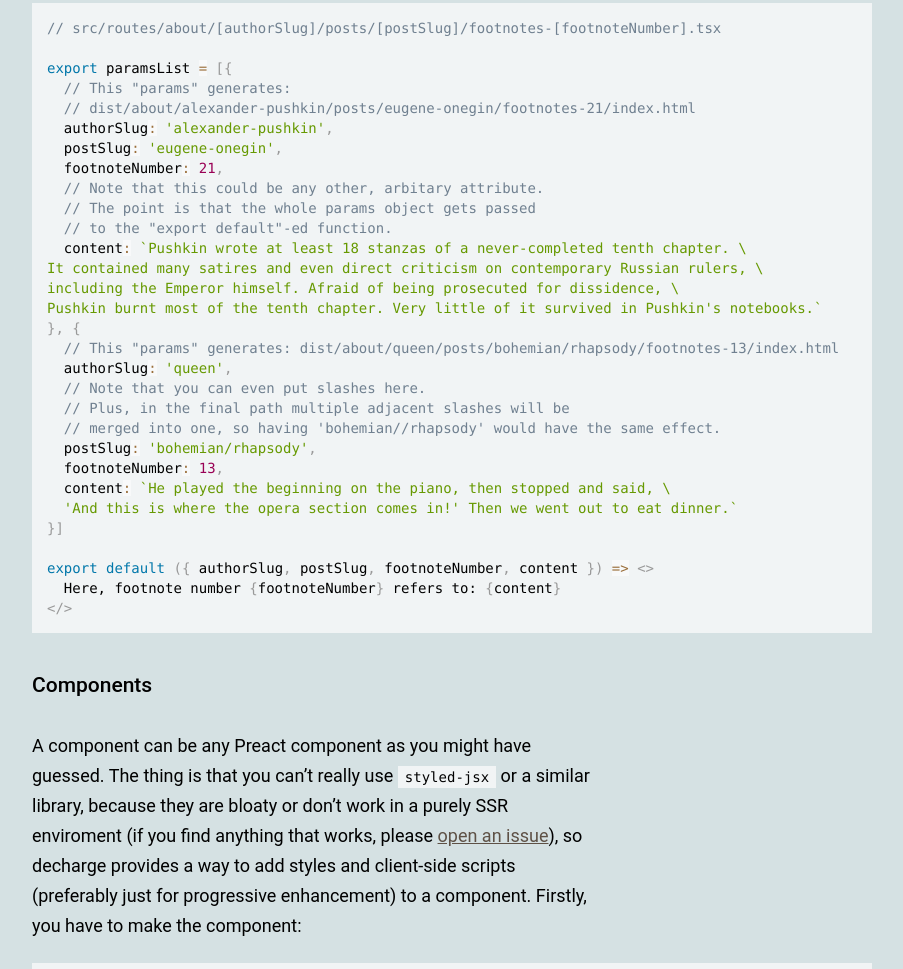
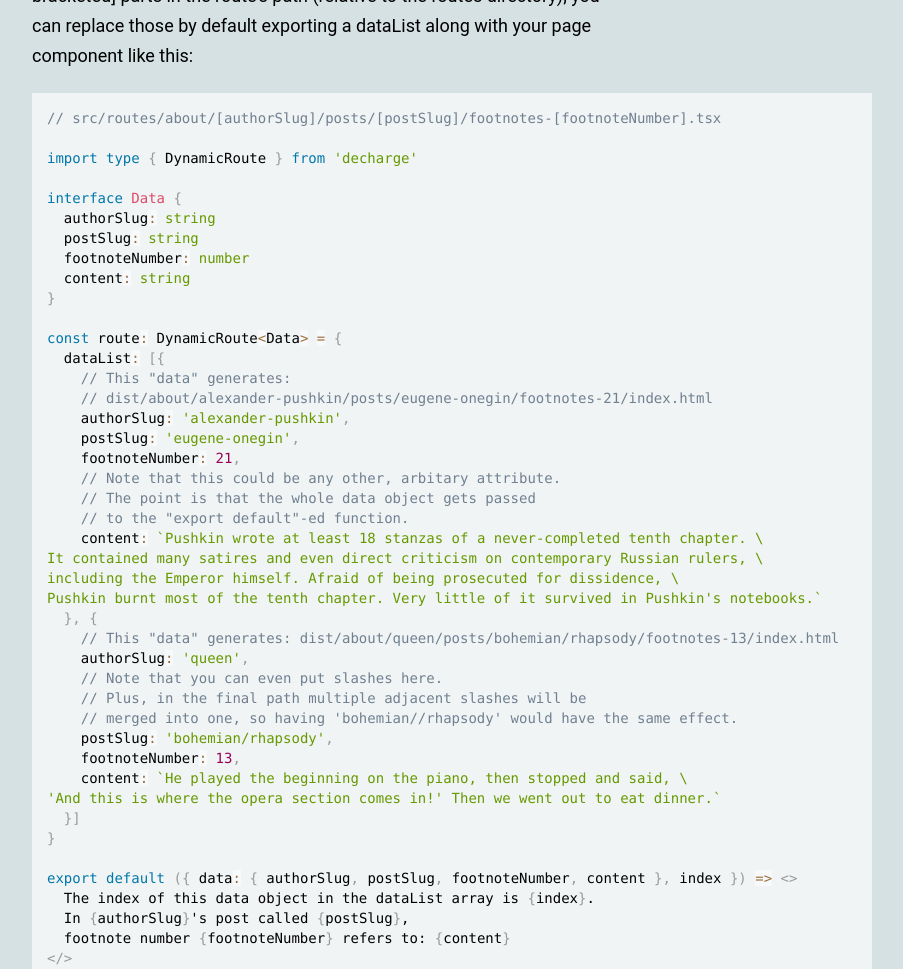
Before and after one commit to trustedtomato/decharge, a plain HTML site: page index.html in a window 1280 px wide. Shown: the part 2352-3321 px from the top of the page, without its empty margins (38-941 px from the left). Drawn offline with Linux system fonts and the light colour scheme.

Commit message:
deploy: bd5415f5c31aac6367e1afb595bd2acce65e6301

```diff
--- a/index.html
+++ b/index.html
@@ -11,23 +11,33 @@
     Hello World!
   </span><span class="token tag"><span class="token tag"><span class="token punctuation">&lt;/</span>body</span><span class="token punctuation">></span></span><span class="token plain-text">
 </span><span class="token tag"><span class="token tag"><span class="token punctuation">&lt;/</span>html</span><span class="token punctuation">></span></span><span class="token plain-text">
-</span></code></pre><p>You can use any “export default”-ed Preact component as route (because the route will be rendered using Preact), but using tsx is the easiest way to define one.<h4 id=docs-dynamic-routing-routes-outputting-multiple-pages tabindex=-1><a href=#docs-dynamic-routing-routes-outputting-multiple-pages class=header-anchor>Dynamic routing = routes outputting multiple pages</a></h4><p>You can have route paths like <code>about/[author].tsx</code> or even <code>about/[author]/posts/[postSlug]/appendix-[appendixNumber].tsx</code> (this should be familiar to Next.js users). So, when there are [square bracketed] parts in the route’s path (relative to the routes directory), you can replace those using an additional export called <code>paramsList</code>.<pre><code class="block language-tsx"><span class="token comment">// src/routes/about/[authorSlug]/posts/[postSlug]/footnotes-[footnoteNumber].tsx</span>
+</span></code></pre><p>You can use any “export default”-ed Preact component as route (because the route will be rendered using Preact), but using tsx is the easiest way to define one. For absolute type safety, you can annotate your route with <code>SimpleRoute</code>, which can imported from the decharge package.<h4 id=docs-dynamic-routing-routes-outputting-multiple-pages tabindex=-1><a href=#docs-dynamic-routing-routes-outputting-multiple-pages class=header-anchor>Dynamic routing = routes outputting multiple pages</a></h4><p>You can have route paths like <code>about/[author].tsx</code> or even <code>about/[author]/posts/[postSlug]/appendix-[appendixNumber].tsx</code> (this should be familiar to Next.js users). So, when there are [square bracketed] parts in the route’s path (relative to the routes directory), you can replace those by default exporting a dataList along with your page component like this:<pre><code class="block language-tsx"><span class="token comment">// src/routes/about/[authorSlug]/posts/[postSlug]/footnotes-[footnoteNumber].tsx</span>
 
-<span class="token keyword">export</span> paramsList <span class="token operator">=</span> <span class="token punctuation">[</span><span class="token punctuation">{</span>
-  <span class="token comment">// This "params" generates:</span>
+<span class="token keyword">import</span> <span class="token keyword">type</span> <span class="token punctuation">{</span> DynamicRoute <span class="token punctuation">}</span> <span class="token keyword">from</span> <span class="token string">'decharge'</span>
+
+<span class="token keyword">interface</span> <span class="token class-name">Data</span> <span class="token punctuation">{</span>
+  authorSlug<span class="token operator">:</span> <span class="token builtin">string</span>
+  postSlug<span class="token operator">:</span> <span class="token builtin">string</span>
+  footnoteNumber<span class="token operator">:</span> <span class="token builtin">number</span>
+  content<span class="token operator">:</span> <span class="token builtin">string</span>
+<span class="token punctuation">}</span>
+
+<span class="token keyword">const</span> route<span class="token operator">:</span> DynamicRoute<span class="token operator">&lt;</span>Data<span class="token operator">></span> <span class="token operator">=</span> <span class="token punctuation">{</span>
+  dataList<span class="token operator">:</span> <span class="token punctuation">[</span><span class="token punctuation">{</span>
+    <span class="token comment">// This "data" generates:</span>
     <span class="token comment">// dist/about/alexander-pushkin/posts/eugene-onegin/footnotes-21/index.html</span>
     authorSlug<span class="token operator">:</span> <span class="token string">'alexander-pushkin'</span><span class="token punctuation">,</span>
     postSlug<span class="token operator">:</span> <span class="token string">'eugene-onegin'</span><span class="token punctuation">,</span>
     footnoteNumber<span class="token operator">:</span> <span class="token number">21</span><span class="token punctuation">,</span>
     <span class="token comment">// Note that this could be any other, arbitary attribute.</span>
-  <span class="token comment">// The point is that the whole params object gets passed</span>
+    <span class="token comment">// The point is that the whole data object gets passed</span>
     <span class="token comment">// to the "export default"-ed function.</span>
     content<span class="token operator">:</span> <span class="token template-string"><span class="token string template-punctuation">`</span><span class="token string">Pushkin wrote at least 18 stanzas of a never-completed tenth chapter. \
 It contained many satires and even direct criticism on contemporary Russian rulers, \
 including the Emperor himself. Afraid of being prosecuted for dissidence, \
 Pushkin burnt most of the tenth chapter. Very little of it survived in Pushkin's notebooks.</span><span class="token string template-punctuation">`</span></span>
   <span class="token punctuation">}</span><span class="token punctuation">,</span> <span class="token punctuation">{</span>
-  <span class="token comment">// This "params" generates: dist/about/queen/posts/bohemian/rhapsody/footnotes-13/index.html</span>
+    <span class="token comment">// This "data" generates: dist/about/queen/posts/bohemian/rhapsody/footnotes-13/index.html</span>
     authorSlug<span class="token operator">:</span> <span class="token string">'queen'</span><span class="token punctuation">,</span>
     <span class="token comment">// Note that you can even put slashes here.</span>
     <span class="token comment">// Plus, in the final path multiple adjacent slashes will be</span>
@@ -37,9 +47,12 @@ Pushkin burnt most of the tenth chapter. Very little of it survived in Pushkin's
     content<span class="token operator">:</span> <span class="token template-string"><span class="token string template-punctuation">`</span><span class="token string">He played the beginning on the piano, then stopped and said, \
 'And this is where the opera section comes in!' Then we went out to eat dinner.</span><span class="token string template-punctuation">`</span></span>
   <span class="token punctuation">}</span><span class="token punctuation">]</span>
+<span class="token punctuation">}</span>
 
-<span class="token keyword">export</span> <span class="token keyword">default</span> <span class="token punctuation">(</span><span class="token parameter"><span class="token punctuation">{</span> authorSlug<span class="token punctuation">,</span> postSlug<span class="token punctuation">,</span> footnoteNumber<span class="token punctuation">,</span> content <span class="token punctuation">}</span></span><span class="token punctuation">)</span> <span class="token operator">=></span> <span class="token tag"><span class="token tag"><span class="token punctuation">&lt;</span></span><span class="token punctuation">></span></span><span class="token plain-text">
-  Here, footnote number </span><span class="token punctuation">{</span>footnoteNumber<span class="token punctuation">}</span><span class="token plain-text"> refers to: </span><span class="token punctuation">{</span>content<span class="token punctuation">}</span><span class="token plain-text">
+<span class="token keyword">export</span> <span class="token keyword">default</span> <span class="token punctuation">(</span><span class="token parameter"><span class="token punctuation">{</span> data<span class="token operator">:</span> <span class="token punctuation">{</span> authorSlug<span class="token punctuation">,</span> postSlug<span class="token punctuation">,</span> footnoteNumber<span class="token punctuation">,</span> content <span class="token punctuation">}</span><span class="token punctuation">,</span> index <span class="token punctuation">}</span></span><span class="token punctuation">)</span> <span class="token operator">=></span> <span class="token tag"><span class="token tag"><span class="token punctuation">&lt;</span></span><span class="token punctuation">></span></span><span class="token plain-text">
+  The index of this data object in the dataList array is </span><span class="token punctuation">{</span>index<span class="token punctuation">}</span><span class="token plain-text">.
+  In </span><span class="token punctuation">{</span>authorSlug<span class="token punctuation">}</span><span class="token plain-text">'s post called </span><span class="token punctuation">{</span>postSlug<span class="token punctuation">}</span><span class="token plain-text">,
+  footnote number </span><span class="token punctuation">{</span>footnoteNumber<span class="token punctuation">}</span><span class="token plain-text"> refers to: </span><span class="token punctuation">{</span>content<span class="token punctuation">}</span><span class="token plain-text">
 </span><span class="token tag"><span class="token tag"><span class="token punctuation">&lt;/</span></span><span class="token punctuation">></span></span>
 </code></pre><h3 id=docs-components tabindex=-1><a href=#docs-components class=header-anchor>Components</a></h3><p>A component can be any Preact component as you might have guessed. The thing is that you can’t really use <code>styled-jsx</code> or a similar library, because they are bloaty or don’t work in a purely SSR enviroment (if you find anything that works, please <a href=https://github.com/trustedtomato/decharge/issues>open an issue</a>), so decharge provides a way to add styles and client-side scripts (preferably just for progressive enhancement) to a component. Firstly, you have to make the component:<pre><code class="block language-tsx"><span class="token comment">// src/components/MyComplexComponent.tsx</span>
 
```
Lines whose indentation alone changed are shown as unchanged.
